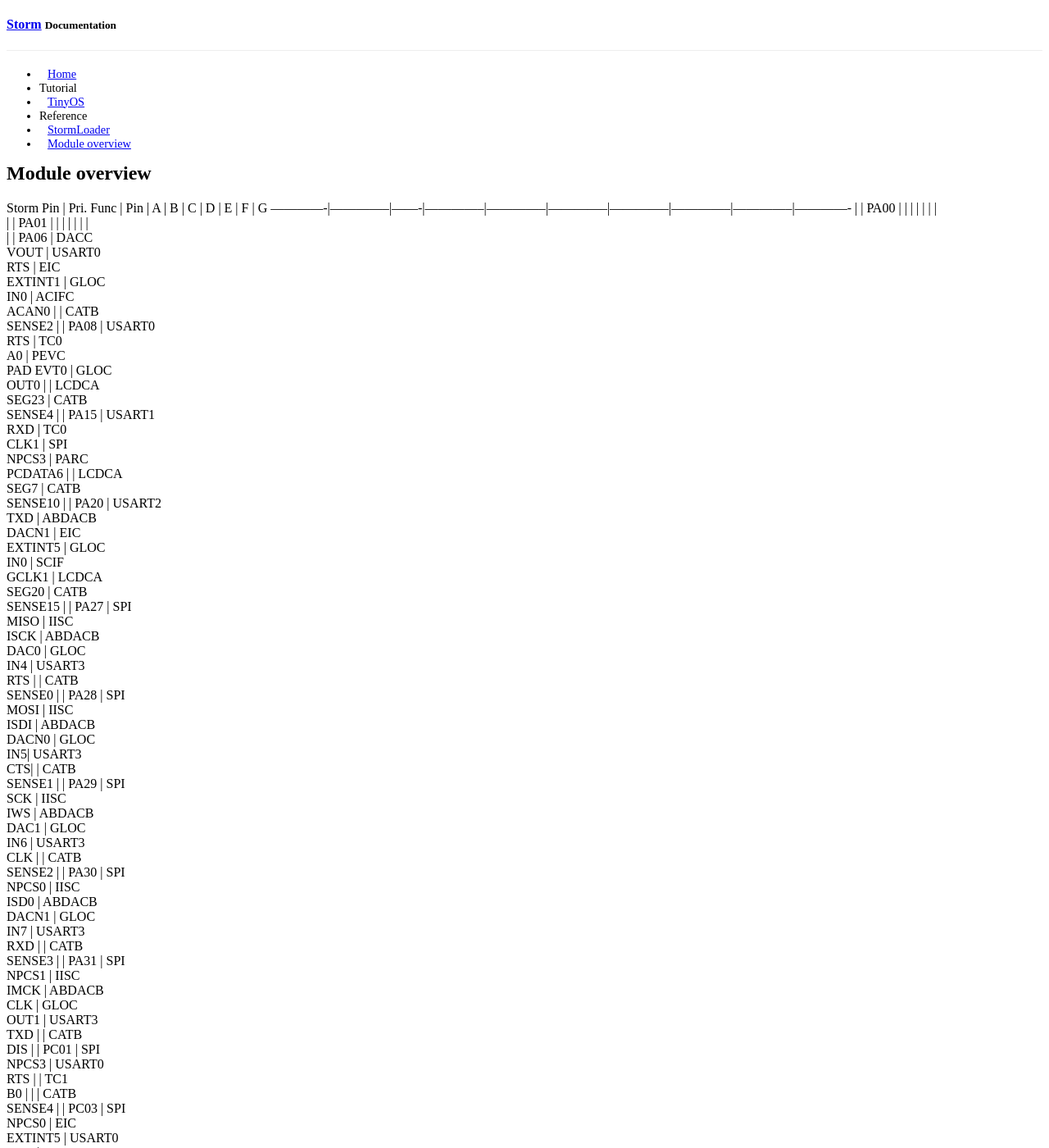
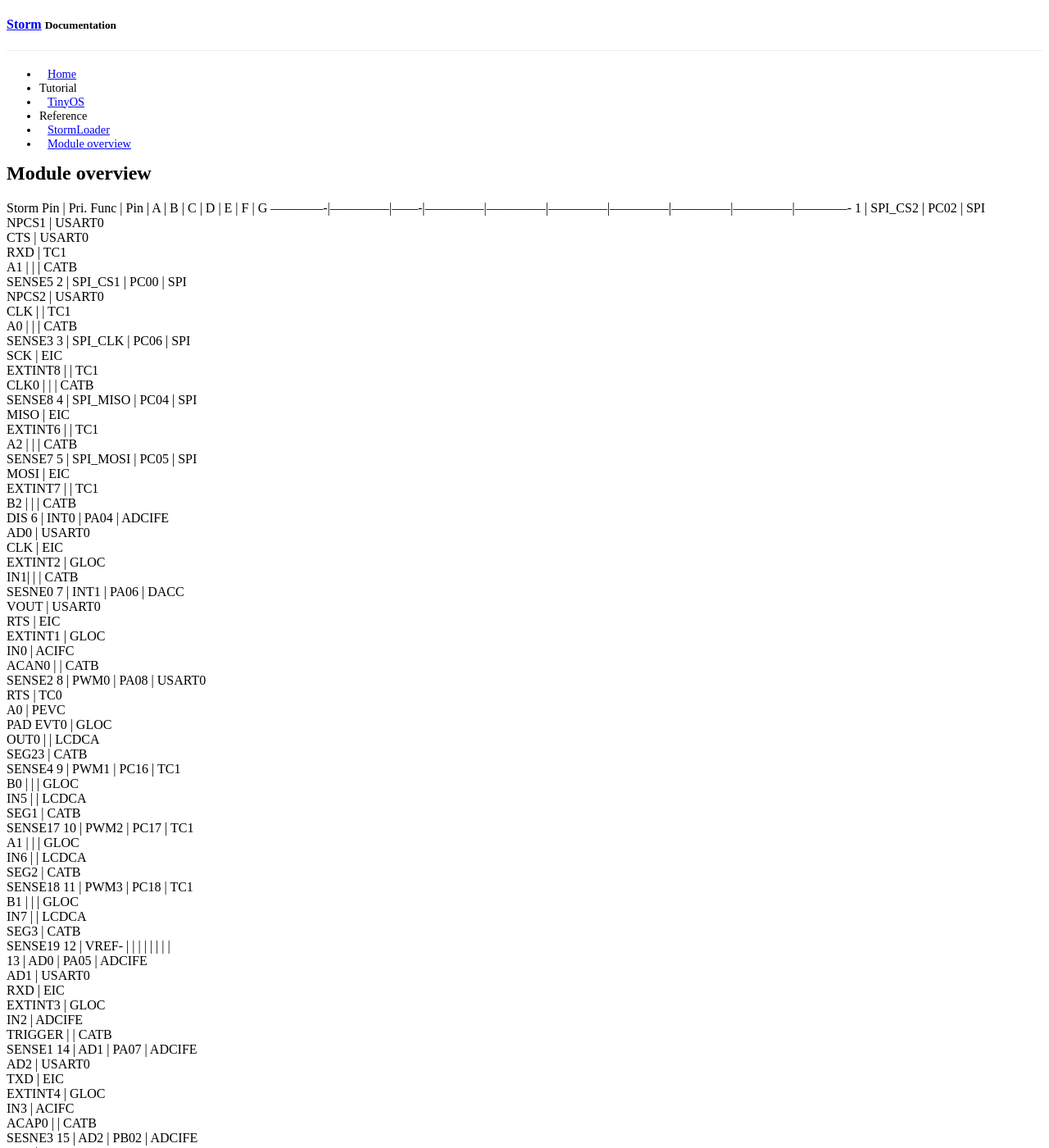
Before and after one commit to SoftwareDefinedBuildings/storm, a Jekyll site: the page built from docs/_posts/2014-10-02-module.md, in a window 1280 px wide and 1400 px high. Shown: the whole window at 82% size. Built offline with Jekyll 4.4.1, drawn with Linux system fonts in a browser that asks for light colours; Markdown is read by kramdown in place of the engine named in the settings; a style sheet for code colours, icons or effects is not loaded; some of the changed text lies outside the part shown.

Commit message:
Update 2014-10-02-module.md

```diff
--- a/docs/_posts/2014-10-02-module.md
+++ b/docs/_posts/2014-10-02-module.md
@@ -7,39 +7,24 @@ date: 2014-10-02 21:38:16
 
    Storm Pin | Pri. Func    |   Pin |            A |            B |            C |            D |            E |            F |            G
 -------------|--------------|-------|--------------|--------------|--------------|--------------|--------------|--------------|-------------
-             |              |  PA00 |              |              |              |              |              |              |
-             |              |  PA01 |              |              |              |              |              |              |
-             |              |  PA06 | DACC <br /> VOUT | USART0 <br /> RTS | EIC <br /> EXTINT1 | GLOC <br /> IN0 | ACIFC <br /> ACAN0 |       | CATB <br /> SENSE2
-             |              |  PA08 | USART0 <br /> RTS | TC0 <br /> A0 | PEVC <br /> PAD EVT0 | GLOC <br /> OUT0 |              | LCDCA <br /> SEG23 | CATB <br /> SENSE4
-             |              |  PA15 | USART1 <br /> RXD | TC0 <br /> CLK1 | SPI <br /> NPCS3 | PARC <br /> PCDATA6 |              | LCDCA <br /> SEG7 | CATB <br /> SENSE10
-             |              |  PA20 | USART2 <br /> TXD | ABDACB <br /> DACN1 | EIC <br /> EXTINT5 | GLOC <br /> IN0 | SCIF <br /> GCLK1 | LCDCA <br /> SEG20 | CATB <br /> SENSE15
-             |              |  PA27 | SPI <br /> MISO | IISC <br /> ISCK | ABDACB <br /> DAC0 | GLOC <br /> IN4 | USART3 <br /> RTS |              | CATB <br /> SENSE0
-             |              |  PA28 | SPI <br /> MOSI | IISC <br /> ISDI | ABDACB <br /> DACN0 | GLOC <br /> IN5| USART3 <br /> CTS|              | CATB <br /> SENSE1
-             |              |  PA29 | SPI <br /> SCK | IISC <br /> IWS | ABDACB <br /> DAC1 | GLOC <br /> IN6 | USART3 <br /> CLK |              | CATB <br /> SENSE2
-             |              |  PA30 | SPI <br /> NPCS0 | IISC <br /> ISD0 | ABDACB <br /> DACN1 | GLOC <br /> IN7 | USART3 <br /> RXD |              | CATB <br /> SENSE3
-             |              |  PA31 | SPI <br /> NPCS1 | IISC <br /> IMCK | ABDACB <br /> CLK | GLOC <br /> OUT1 | USART3 <br /> TXD |              | CATB <br /> DIS
-             |              |  PC01 | SPI <br /> NPCS3 | USART0 <br /> RTS |              | TC1 <br /> B0  |              |              | CATB <br /> SENSE4
-             |              |  PC03 | SPI <br /> NPCS0 | EIC <br /> EXTINT5 | USART0 <br /> TXD | TC1 <br />  B1 |              |              | CATB <br /> SENSE6
-             |              |  PC14 | ADCIFE <br /> AD14 | USART3 <br />  CLK | ABDACB <br /> DACN1 | IISC <br /> IMCK | ACIFC <br /> ACBP1 |              | CATB <br /> DIS
-             |              |  PC15 | TC1 <br /> A0 |              |              | GLOC <br /> IN4 |              | LCDCA <br /> SEG0 | CATB <br /> SENSE16
            1 |      SPI_CS2 |  PC02 | SPI <br /> NPCS1 | USART0 <br /> CTS | USART0 <br /> RXD | TC1 <br /> A1 |              |              | CATB <br /> SENSE5
            2 |      SPI_CS1 |  PC00 | SPI <br /> NPCS2 | USART0 <br /> CLK |              | TC1 <br /> A0 |              |              | CATB <br /> SENSE3
            3 |      SPI_CLK |  PC06 | SPI <br /> SCK | EIC <br /> EXTINT8 |              | TC1 <br /> CLK0 |              |              | CATB <br /> SENSE8
            4 |     SPI_MISO |  PC04 | SPI <br /> MISO | EIC <br /> EXTINT6 |              | TC1 <br /> A2 |              |              | CATB <br /> SENSE7
            5 |     SPI_MOSI |  PC05 | SPI <br /> MOSI | EIC <br /> EXTINT7 |              | TC1 <br /> B2 |              |              | CATB <br /> DIS
            6 |         INT0 |  PA04 | ADCIFE <br /> AD0 | USART0 <br /> CLK | EIC <br /> EXTINT2 | GLOC <br /> IN1|              |              | CATB <br /> SESNE0
-           7 |              |       |              |              |              |              |              |              |
-           8 |         PWM0 |       |              |              |              |              |              |              |
+           7 |         INT1 |  PA06 | DACC <br /> VOUT | USART0 <br /> RTS | EIC <br /> EXTINT1 | GLOC <br /> IN0 | ACIFC <br /> ACAN0 |       | CATB <br /> SENSE2
+           8 |         PWM0 |  PA08 | USART0 <br /> RTS | TC0 <br /> A0 | PEVC <br /> PAD EVT0 | GLOC <br /> OUT0 |              | LCDCA <br /> SEG23 | CATB <br /> SENSE4
            9 |         PWM1 |  PC16 | TC1 <br /> B0 |              |              | GLOC <br /> IN5 |              | LCDCA <br /> SEG1 | CATB <br /> SENSE17
           10 |         PWM2 |  PC17 | TC1 <br /> A1 |              |              | GLOC <br /> IN6 |              | LCDCA <br /> SEG2 | CATB <br /> SENSE18
           11 |         PWM3 |  PC18 | TC1 <br /> B1 |              |              | GLOC <br /> IN7 |              | LCDCA <br /> SEG3 | CATB <br /> SENSE19
           12 |        VREF- |       |              |              |              |              |              |              |
-          13 |          AN0 |  PA05 | ADCIFE <br /> AD1 | USART0 <br /> RXD | EIC <br /> EXTINT3 | GLOC <br /> IN2 | ADCIFE <br /> TRIGGER |              | CATB <br /> SENSE1
-          14 |          AN1 |  PA07 | ADCIFE <br /> AD2 | USART0 <br /> TXD | EIC <br /> EXTINT4 | GLOC <br /> IN3 | ACIFC <br />  ACAP0 |              | CATB <br /> SESNE3
-          15 |          AN2 |  PB02 | ADCIFE <br /> AD3 | USART1 <br /> RTS | ABDACB <br /> DAC0 | IISC <br /> ISCK | ACIFC <br /> ACBN0 |              | CATB <br /> SENSE23
-          16 |          AN3 |  PB03 | ADCIFE <br /> AD4 | USART1 <br /> CLK | ABDACB <br /> DACN0 | IISC <br /> ISDI | ACIFC <br /> ACBP0 |              | CATB <br /> DIS
-          17 |          AN4 |  PB04 | ADCIFE <br /> AD5 | USART1 <br /> RXD | ABDACB <br /> DAC1 | IISC <br /> ISDO | DACC <br /> EXT TRIG0 |              | CATB <br /> SENSE24
-          18 |          AN5 |  PB05 | ADCIFE <br /> AD6 | USART1 <br /> TXD | ABDACB <br /> DACN1 | IISC <br /> IMCK |              |              | CATB <br /> SENSE25
+          13 |          AD0 |  PA05 | ADCIFE <br /> AD1 | USART0 <br /> RXD | EIC <br /> EXTINT3 | GLOC <br /> IN2 | ADCIFE <br /> TRIGGER |              | CATB <br /> SENSE1
+          14 |          AD1 |  PA07 | ADCIFE <br /> AD2 | USART0 <br /> TXD | EIC <br /> EXTINT4 | GLOC <br /> IN3 | ACIFC <br />  ACAP0 |              | CATB <br /> SESNE3
+          15 |          AD2 |  PB02 | ADCIFE <br /> AD3 | USART1 <br /> RTS | ABDACB <br /> DAC0 | IISC <br /> ISCK | ACIFC <br /> ACBN0 |              | CATB <br /> SENSE23
+          16 |          AD3 |  PB03 | ADCIFE <br /> AD4 | USART1 <br /> CLK | ABDACB <br /> DACN0 | IISC <br /> ISDI | ACIFC <br /> ACBP0 |              | CATB <br /> DIS
+          17 |          AD4 |  PB04 | ADCIFE <br /> AD5 | USART1 <br /> RXD | ABDACB <br /> DAC1 | IISC <br /> ISDO | DACC <br /> EXT TRIG0 |              | CATB <br /> SENSE24
+          18 |          AD5 |  PB05 | ADCIFE <br /> AD6 | USART1 <br /> TXD | ABDACB <br /> DACN1 | IISC <br /> IMCK |              |              | CATB <br /> SENSE25
           19 |        VREF+ |       |              |              |              |              |              |              |
           20 |        RESET |       |              |              |              |              |              |              |
           21 |        BL_RX |  PB09 | USART3 <br /> RXD | PEVC <br /> PAD EVT2 | GLOC <br /> IN7 | TC0 <br /> A1|              | LCDCA <br /> SEG15 | CATB <br /> SENSE29
```
Also changed, not shown: other parts of docs/_posts/2014-10-02-module.md (+1 -1 lines).
